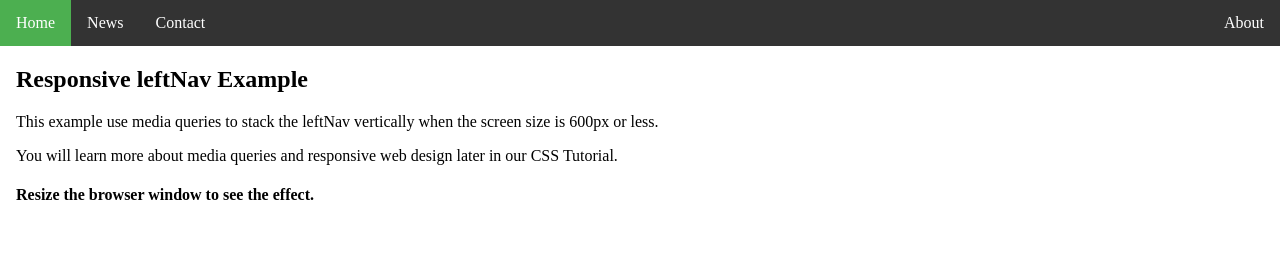
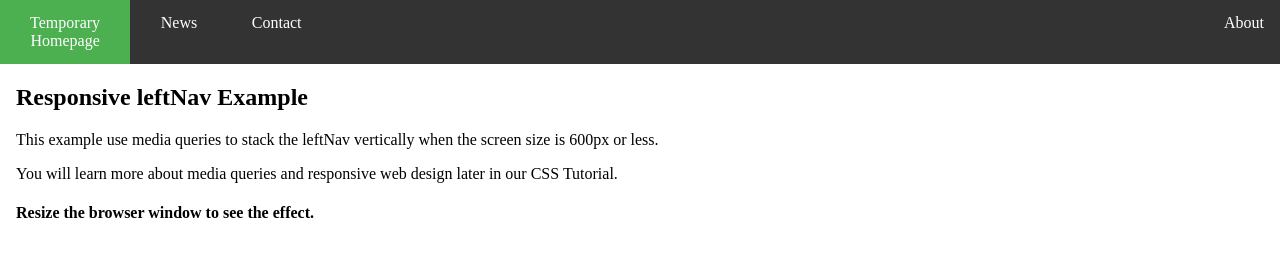
Before and after one commit to baird6/baird6.github.io, a plain HTML site: page sandbox/responsiveNavBar.html in a window 1280 px wide. Drawn offline with Linux system fonts and the light colour scheme.

Commit message:
new link

```diff
--- a/sandbox/responsiveNavBar.html
+++ b/sandbox/responsiveNavBar.html
@@ -67,7 +67,7 @@
     <header>
         <nav>
             <ul class="leftNav">
-                <li><a class="active" href="#home">Home</a></li>
+                <li><a class="active" href="/index.html">Temporary Homepage</a></li>
                 <li><a href="#news">News</a></li>
                 <li><a href="#contact">Contact</a></li>
             </ul>
```
